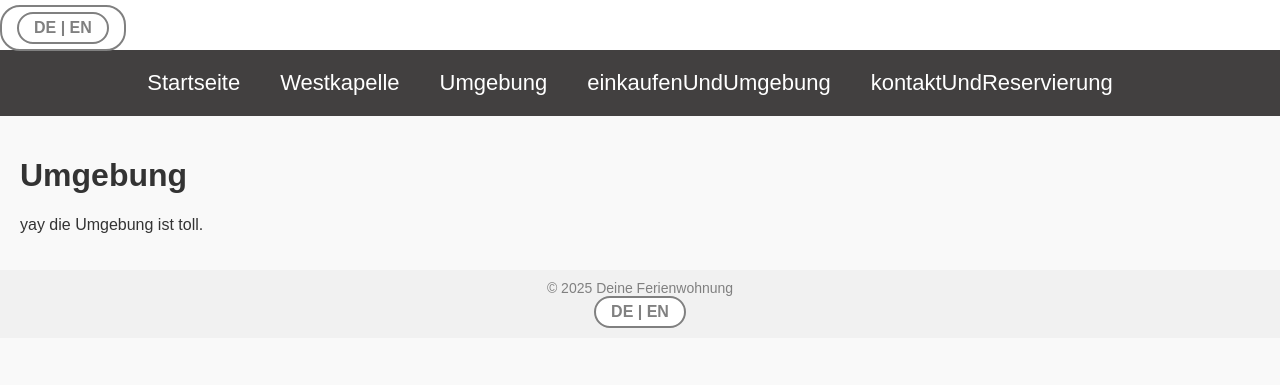
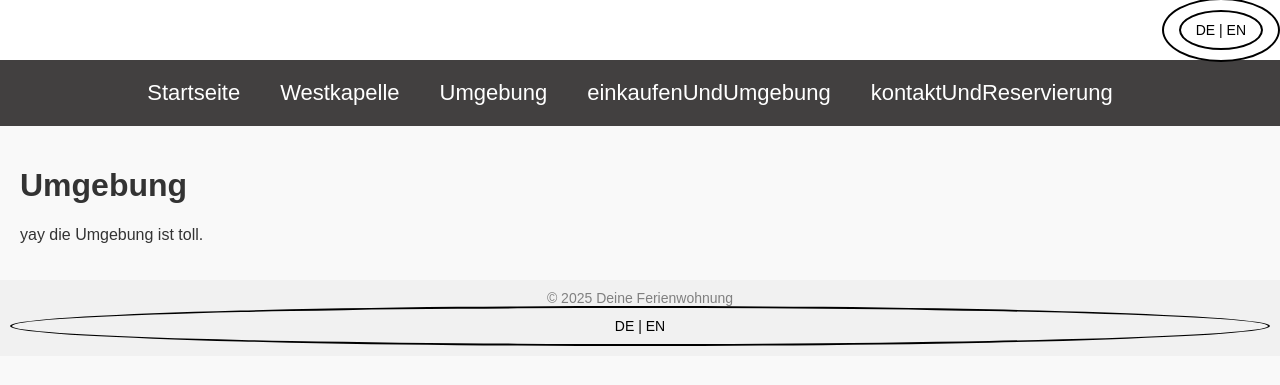
Before and after one commit to TimLbhnschl/timlbhnschl.github.io, a Jekyll site: the page built from de/umgebung.html, in a window 1280 px wide. Shown: the top 385 px of the page. Built offline with Jekyll 4.4.1, drawn with Linux system fonts in a browser that asks for light colours.

Commit message:
button umstyling

```diff
--- a/assets/css/style.css
+++ b/assets/css/style.css
@@ -7,32 +7,33 @@ header {
 .language-header {
     background-color: white; /* Weißer Hintergrund */
     padding: 5px 0; /* Etwas kleinerer Abstand oben und unten */
-
+    display: flex; /* Flexbox für bessere Layout-Kontrolle */
     justify-content: flex-end; /* Elemente nach rechts ausrichten */
     align-items: center; /* Vertikal zentrieren */
-    height: 40px; /* Feste Höhe für einen kleineren Bereich */
+    height: 50px; /* Feste Höhe für einen kleineren Bereich */
 }
 
 /* Sprachumschalter Button */
 .language-toggle {
-    display: inline-block;
-    padding: 5px 15px; /* Reduzierter Abstand um den Button */
-    background-color: white; /* Weißer Hintergrund für den Button */
-    font-size: 16px; /* Schriftgröße */
-    color: gray; /* Textfarbe */
-    text-decoration: none; /* Keine Unterstreichung */
-    border: 2px solid gray; /* Graue Umrandung */
-    border-radius: 20px; /* Runde Form */
+    border: 2px solid #000; /* Schwarze Umrandung */
+    border-radius: 50%; /* Runde Ecken */
+    padding: 10px 15px; /* Etwas Abstand für den Button */
+    background-color: transparent; /* Transparenter Hintergrund */
+    color: #000; /* Schwarzer Text */
+    font-size: 14px; /* Schriftgröße */
     cursor: pointer; /* Mauszeiger als Hand */
-    font-weight: bold; /* Fettgedruckt */
-    text-align: center; /* Zentrierter Text */
-    transition: background-color 0.3s ease, color 0.3s ease; /* Sanfter Übergang */
-}
+    transition: background-color 0.3s ease, border-color 0.3s ease; /* Weiche Übergänge */
+  }
 
-.language-toggle:hover {
-    background-color: lightgray; /* Hellgrauer Hintergrund beim Hover */
-    color: black; /* Schwarzer Text beim Hover */
-}
+  .language-toggle:hover {
+    background-color: #000; /* Dunkler Hintergrund bei Hover */
+    color: #fff; /* Weißer Text bei Hover */
+    border-color: #fff; /* Weiße Umrandung bei Hover */
+  }
+
+  .language-toggle:focus {
+    outline: none; /* Entfernt den Standard-Fokusrahmen */
+  }
 
 /* Bereich für die Navigation (dunkelgrau) */
 nav {
@@ -106,11 +107,6 @@ a:hover {
 
 /* Responsives Design */
 @media (max-width: 768px) {
-    nav {
-        background-color: rgb(231, 0, 0); /* Dunkelgrauer Hintergrund */
-        padding: 20px 0; /* Weniger Abstand oben und unten */
-    }
-
     nav ul li {
         display: block; /* Navigationselemente untereinander bei kleinen Bildschirmen */
         margin-bottom: 10px;
```
